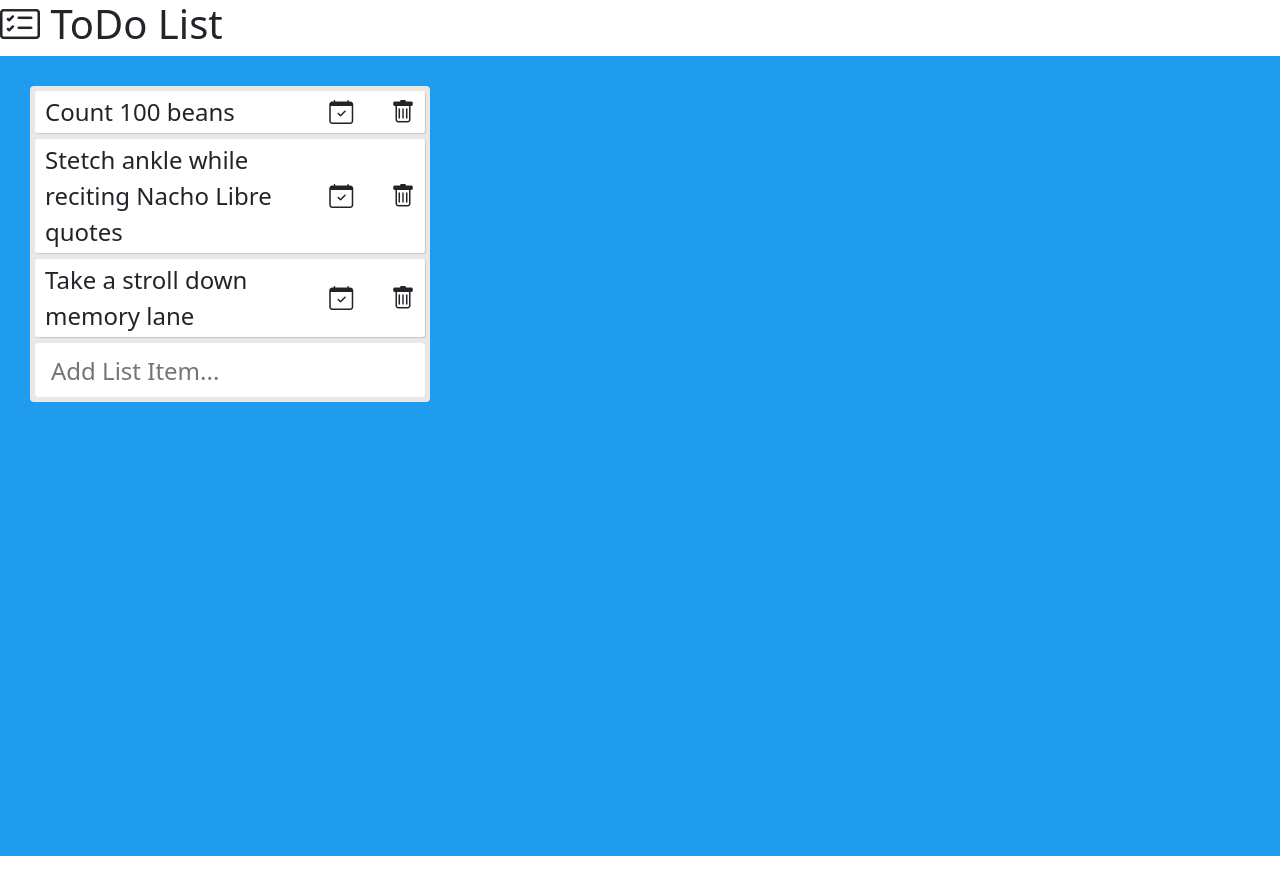
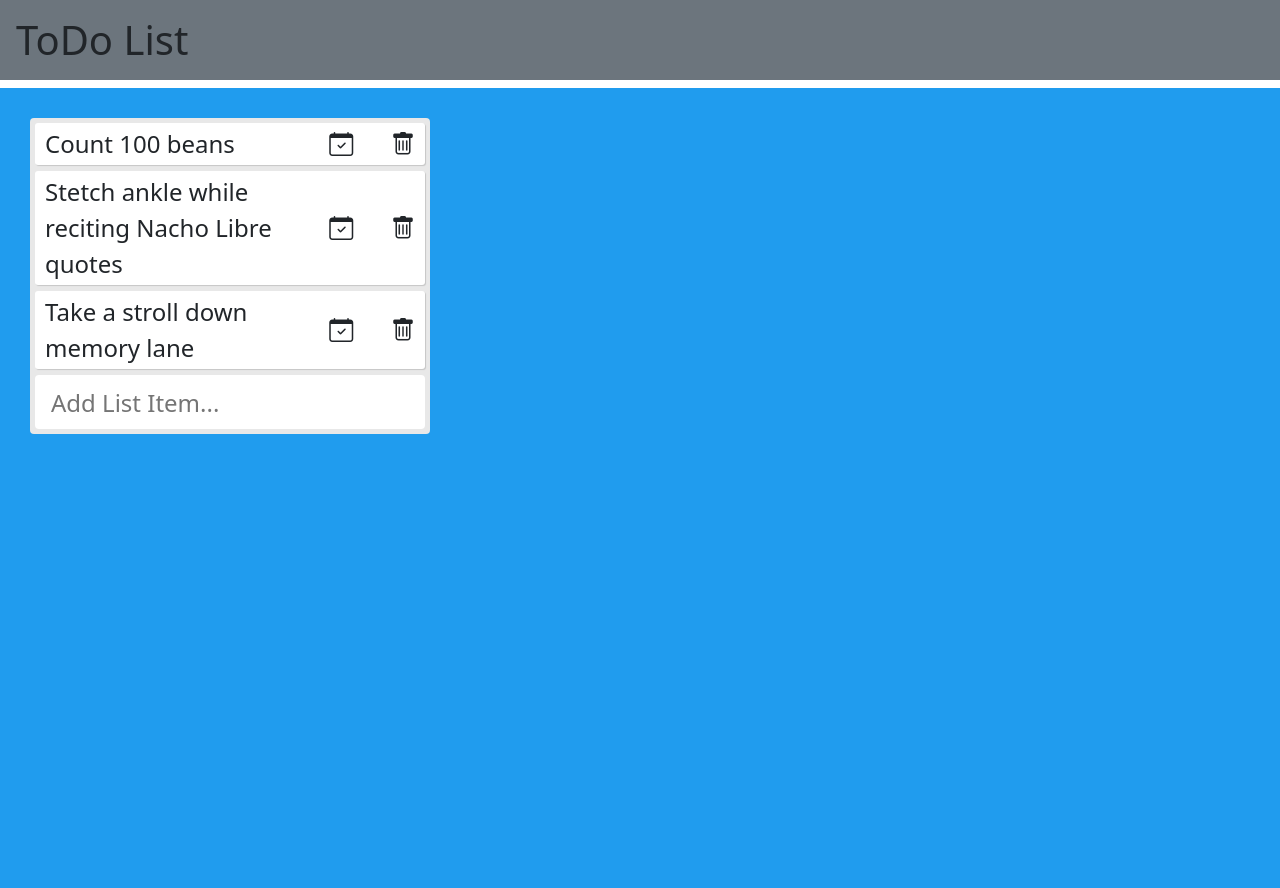
Before and after one commit to juggernautjake/MIT_ToDoList, a plain HTML site: page index.html in a window 1280 px wide. Before the commit the page ends 856 px from the top, so only its background shows below. Drawn offline with nearby package versions, Linux system fonts and the light colour scheme.

Commit message:
Update index.html

```diff
--- a/index.html
+++ b/index.html
@@ -20,7 +20,7 @@
     />
   </head>
   <body>
-    <h1><i class="bi bi-card-checklist"></i> ToDo List</h1>
+    <h1 class="p-3 mb-2 bg-secondary">ToDo List</h1>
 
 
     <div id="root"></div>
```
